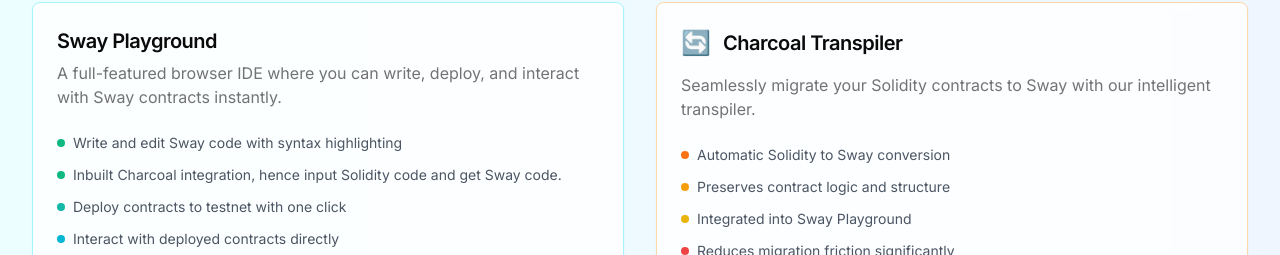
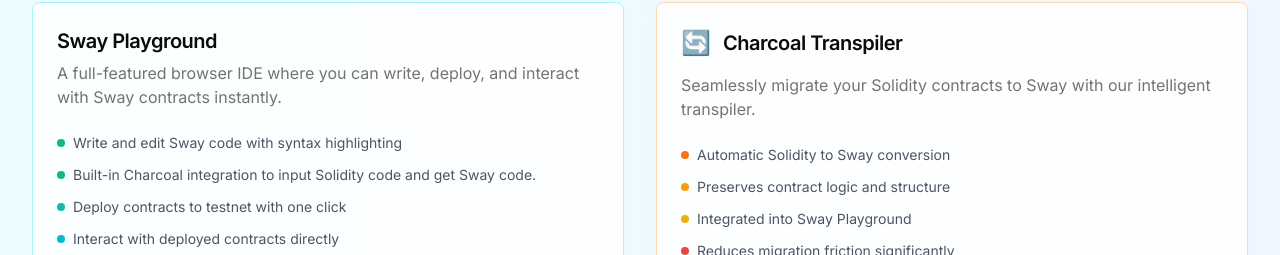
Before and after one commit to FuelLabs/swaylang, a Next.js app: page / in a window 1280 px wide. Shown: the part 3284-3539 px from the top of the page. Built offline with nearby package versions, Linux system fonts and the light colour scheme.

Commit message:
fix wording
Co-authored-by: Copilot <175728472+Copilot@users.noreply.github.com>

```diff
--- a/app/page.tsx
+++ b/app/page.tsx
@@ -967,7 +967,7 @@ impl SRC3 for Contract {
                   </div>
                   <div className="flex items-center gap-2 text-sm text-gray-600">
                     <span className="w-2 h-2 bg-emerald-500 rounded-full"></span>
-                    Inbuilt Charcoal integration, hence input Solidity code and get Sway code.
+                    Built-in Charcoal integration to input Solidity code and get Sway code.
                   </div>
                   <div className="flex items-center gap-2 text-sm text-gray-600">
                     <span className="w-2 h-2 bg-teal-500 rounded-full"></span>
```
